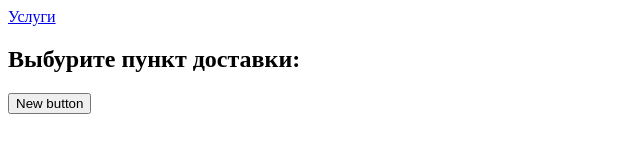
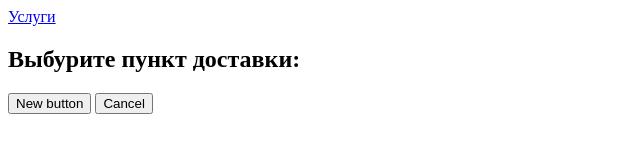
Before and after one commit to SlavaSidorov17/special-app, a plain HTML site: page index.html in a window 1280 px wide. Shown: the whole page, without its empty margins (0-640 px from the left). Drawn offline with Linux system fonts and the light colour scheme.

Commit message:
cancel button added

```diff
--- a/index.html
+++ b/index.html
@@ -15,5 +15,6 @@
     </header>
     <h2>Выбурите пункт доставки:</h2>
     <button>New button</button>
+    <button>Cancel</button>
 </body>
 </html>
```
